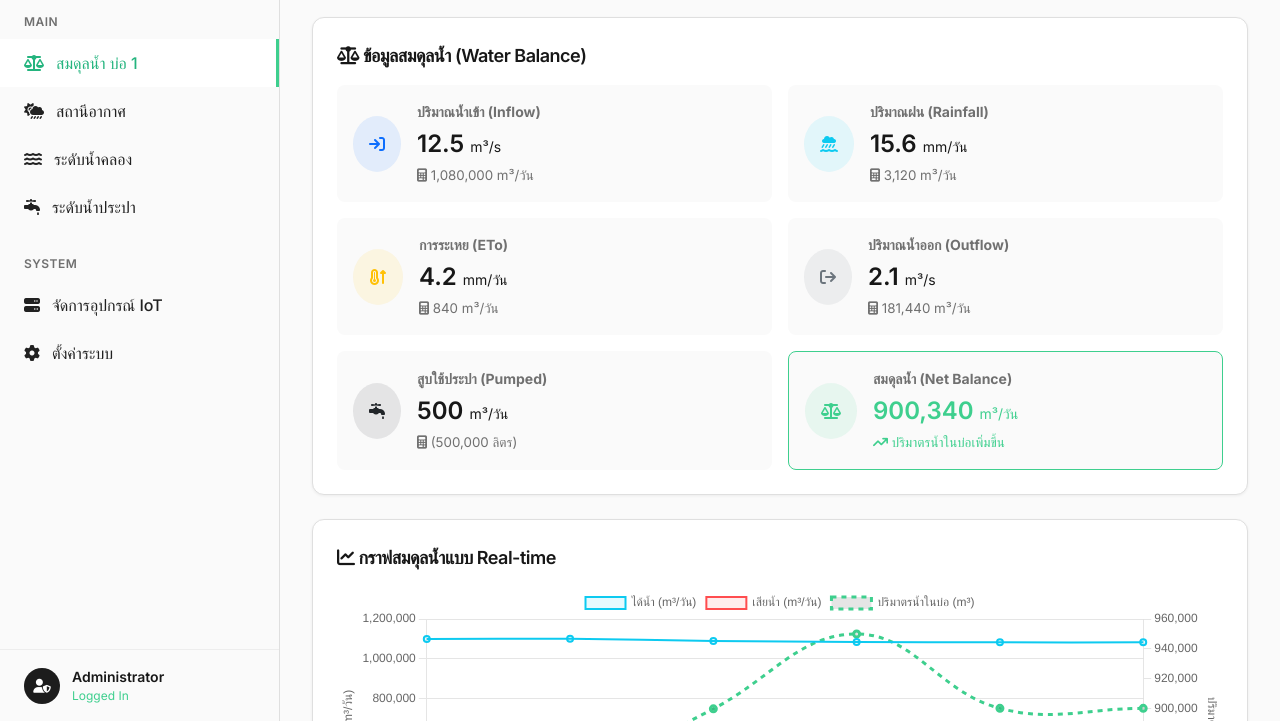
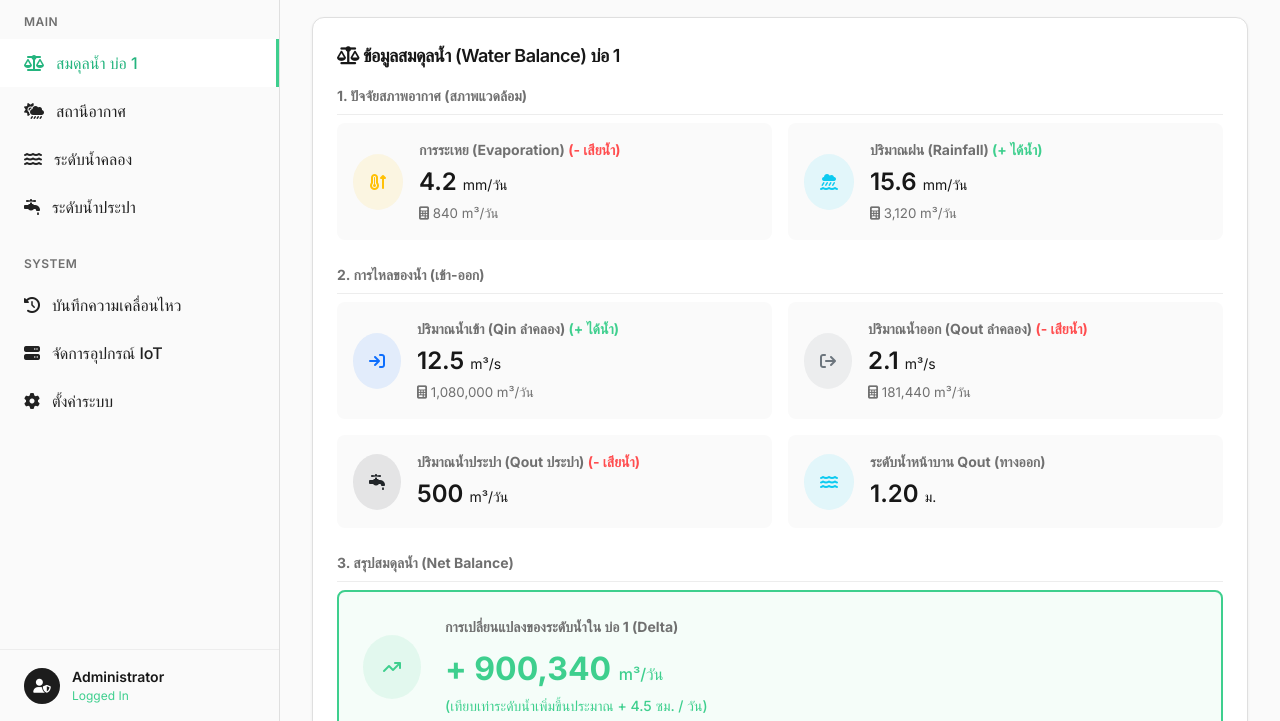
Before and after one commit to chanudom4686-arch/T01, a plain HTML site: page Frontend_Web/index.html in a window 1280 px wide. Shown: the part 79-800 px from the top of the page. Drawn offline with nearby package versions, Linux system fonts and the light colour scheme.

Commit message:
feat: redesign water balance pond1 and extract activity page

```diff
--- a/Frontend_Web/index.html
+++ b/Frontend_Web/index.html
@@ -38,6 +38,7 @@
             <a href="#/tap-water" class="nav-link" data-path="/tap-water"><i class="fa-solid fa-faucet-drip"></i> ระดับน้ำประปา</a>
 
             <div class="nav-section mt-4">System</div>
+            <a href="#/activity" class="nav-link" data-path="/activity"><i class="fa-solid fa-clock-rotate-left"></i> บันทึกความเคลื่อนไหว</a>
             <a href="#/devices" class="nav-link" data-path="/devices"><i class="fa-solid fa-server"></i> จัดการอุปกรณ์ IoT</a>
             <a href="#/settings" class="nav-link" data-path="/settings"><i class="fa-solid fa-gear"></i> ตั้งค่าระบบ</a>
         </nav>
--- a/Frontend_Web/js/app.js
+++ b/Frontend_Web/js/app.js
@@ -30,6 +30,7 @@ const routes = {
     '/weather': { file: 'weather.html', title: 'สถานีอากาศ' },
     '/river': { file: 'river.html', title: 'ระดับน้ำคลอง' },
     '/tap-water': { file: 'tap_water.html', title: 'ระดับน้ำประปา' },
+    '/activity': { file: 'activity.html', title: 'บันทึกความเคลื่อนไหว' },
     '/devices': { file: 'devices.html', title: 'จัดการอุปกรณ์ IoT' },
     '/settings': { file: 'settings.html', title: 'ตั้งค่าระบบ' },
 };
--- a/Frontend_Web/views/water_balance_pond1.html
+++ b/Frontend_Web/views/water_balance_pond1.html
@@ -1,77 +1,97 @@
 <div class="sp-card" style="margin-bottom: 24px;">
     <div class="sp-card-header">
-        <h3 class="sp-card-title"><i class="fa-solid fa-scale-balanced text-success"></i> ข้อมูลสมดุลน้ำ (Water Balance)</h3>
+        <h3 class="sp-card-title"><i class="fa-solid fa-scale-balanced text-success"></i> ข้อมูลสมดุลน้ำ (Water Balance) บ่อ 1</h3>
     </div>
+
+    <!-- Group 1: Environment (Rain & Evap) -->
+    <h4 style="font-size: 14px; color: var(--color-ink-mute); margin: 16px 0 8px 0; border-bottom: 1px solid var(--color-hairline-cool); padding-bottom: 8px;">1. ปัจจัยสภาพอากาศ (สภาพแวดล้อม)</h4>
     <div class="grid-2">
-        <!-- Inflow -->
+        <!-- Evaporation -->
         <div style="background: var(--color-canvas-soft); padding: 16px; border-radius: var(--rounded-md); display: flex; align-items: center;">
-            <div style="background: rgba(13, 110, 253, 0.1); color: #0d6efd; padding: 16px; border-radius: 50%; margin-right: 16px;">
-                <i class="fa-solid fa-arrow-right-to-bracket fs-2"></i>
+            <div style="background: rgba(255, 193, 7, 0.1); color: #ffc107; padding: 16px; border-radius: 50%; margin-right: 16px;">
+                <i class="fa-solid fa-temperature-arrow-up fs-2"></i>
             </div>
             <div>
-                <h6 style="color: var(--color-ink-mute); margin-bottom: 4px; font-size: 14px;">ปริมาณน้ำเข้า (Inflow)</h6>
-                <h3 style="font-size: 24px; font-weight: 600; margin: 0;">12.5 <span style="font-size: 14px; font-weight: 400;">m³/s</span></h3>
-                <small style="color: var(--color-ink-mute);"><i class="fa-solid fa-calculator"></i> 1,080,000 m³/วัน</small>
+                <h6 style="color: var(--color-ink-mute); margin-bottom: 4px; font-size: 14px;">การระเหย (Evaporation) <span style="color:#ff4d4f;">(- เสียน้ำ)</span></h6>
+                <h3 style="font-size: 24px; font-weight: 600; margin: 0;">4.2 <span style="font-size: 14px; font-weight: 400;">mm/วัน</span></h3>
+                <small style="color: var(--color-ink-mute);"><i class="fa-solid fa-calculator"></i> 840 m³/วัน</small>
             </div>
         </div>
-
         <!-- Rainfall -->
         <div style="background: var(--color-canvas-soft); padding: 16px; border-radius: var(--rounded-md); display: flex; align-items: center;">
             <div style="background: rgba(13, 202, 240, 0.1); color: #0dcaf0; padding: 16px; border-radius: 50%; margin-right: 16px;">
                 <i class="fa-solid fa-cloud-showers-water fs-2"></i>
             </div>
             <div>
-                <h6 style="color: var(--color-ink-mute); margin-bottom: 4px; font-size: 14px;">ปริมาณฝน (Rainfall)</h6>
+                <h6 style="color: var(--color-ink-mute); margin-bottom: 4px; font-size: 14px;">ปริมาณฝน (Rainfall) <span style="color:var(--color-primary);">(+ ได้น้ำ)</span></h6>
                 <h3 style="font-size: 24px; font-weight: 600; margin: 0;">15.6 <span style="font-size: 14px; font-weight: 400;">mm/วัน</span></h3>
                 <small style="color: var(--color-ink-mute);"><i class="fa-solid fa-calculator"></i> 3,120 m³/วัน</small>
             </div>
         </div>
+    </div>
 
-        <!-- Evaporation -->
+    <!-- Group 2: Canal In/Out -->
+    <h4 style="font-size: 14px; color: var(--color-ink-mute); margin: 24px 0 8px 0; border-bottom: 1px solid var(--color-hairline-cool); padding-bottom: 8px;">2. การไหลของน้ำ (เข้า-ออก)</h4>
+    <div class="grid-2">
+        <!-- Qin (Canal) -->
         <div style="background: var(--color-canvas-soft); padding: 16px; border-radius: var(--rounded-md); display: flex; align-items: center;">
-            <div style="background: rgba(255, 193, 7, 0.1); color: #ffc107; padding: 16px; border-radius: 50%; margin-right: 16px;">
-                <i class="fa-solid fa-temperature-arrow-up fs-2"></i>
+            <div style="background: rgba(13, 110, 253, 0.1); color: #0d6efd; padding: 16px; border-radius: 50%; margin-right: 16px;">
+                <i class="fa-solid fa-arrow-right-to-bracket fs-2"></i>
             </div>
             <div>
-                <h6 style="color: var(--color-ink-mute); margin-bottom: 4px; font-size: 14px;">การระเหย (ETo)</h6>
-                <h3 style="font-size: 24px; font-weight: 600; margin: 0;">4.2 <span style="font-size: 14px; font-weight: 400;">mm/วัน</span></h3>
-                <small style="color: var(--color-ink-mute);"><i class="fa-solid fa-calculator"></i> 840 m³/วัน</small>
+                <h6 style="color: var(--color-ink-mute); margin-bottom: 4px; font-size: 14px;">ปริมาณน้ำเข้า (Qin ลำคลอง) <span style="color:var(--color-primary);">(+ ได้น้ำ)</span></h6>
+                <h3 style="font-size: 24px; font-weight: 600; margin: 0;">12.5 <span style="font-size: 14px; font-weight: 400;">m³/s</span></h3>
+                <small style="color: var(--color-ink-mute);"><i class="fa-solid fa-calculator"></i> 1,080,000 m³/วัน</small>
             </div>
         </div>
-
-        <!-- Outflow -->
+        <!-- Qout (Canal) -->
         <div style="background: var(--color-canvas-soft); padding: 16px; border-radius: var(--rounded-md); display: flex; align-items: center;">
             <div style="background: rgba(108, 117, 125, 0.1); color: #6c757d; padding: 16px; border-radius: 50%; margin-right: 16px;">
                 <i class="fa-solid fa-arrow-right-from-bracket fs-2"></i>
             </div>
             <div>
-                <h6 style="color: var(--color-ink-mute); margin-bottom: 4px; font-size: 14px;">ปริมาณน้ำออก (Outflow)</h6>
+                <h6 style="color: var(--color-ink-mute); margin-bottom: 4px; font-size: 14px;">ปริมาณน้ำออก (Qout ลำคลอง) <span style="color:#ff4d4f;">(- เสียน้ำ)</span></h6>
                 <h3 style="font-size: 24px; font-weight: 600; margin: 0;">2.1 <span style="font-size: 14px; font-weight: 400;">m³/s</span></h3>
                 <small style="color: var(--color-ink-mute);"><i class="fa-solid fa-calculator"></i> 181,440 m³/วัน</small>
             </div>
         </div>
+    </div>
 
-        <!-- Pumped -->
+    <!-- Qout Tap & Qout Front Level -->
+    <div class="grid-2" style="margin-top: 16px;">
+        <!-- Qout Tap -->
         <div style="background: var(--color-canvas-soft); padding: 16px; border-radius: var(--rounded-md); display: flex; align-items: center;">
             <div style="background: rgba(33, 37, 41, 0.1); color: #212529; padding: 16px; border-radius: 50%; margin-right: 16px;">
                 <i class="fa-solid fa-faucet-drip fs-2"></i>
             </div>
             <div>
-                <h6 style="color: var(--color-ink-mute); margin-bottom: 4px; font-size: 14px;">สูบใช้ประปา (Pumped)</h6>
+                <h6 style="color: var(--color-ink-mute); margin-bottom: 4px; font-size: 14px;">ปริมาณน้ำประปา (Qout ประปา) <span style="color:#ff4d4f;">(- เสียน้ำ)</span></h6>
                 <h3 style="font-size: 24px; font-weight: 600; margin: 0;">500 <span style="font-size: 14px; font-weight: 400;">m³/วัน</span></h3>
-                <small style="color: var(--color-ink-mute);"><i class="fa-solid fa-calculator"></i> (500,000 ลิตร)</small>
             </div>
         </div>
-
-        <!-- Net Balance -->
-        <div style="background: var(--color-canvas-soft); padding: 16px; border-radius: var(--rounded-md); display: flex; align-items: center; border: 1px solid var(--color-primary);">
-            <div style="background: rgba(62, 207, 142, 0.1); color: var(--color-primary); padding: 16px; border-radius: 50%; margin-right: 16px;">
-                <i class="fa-solid fa-scale-balanced fs-2"></i>
+        <!-- Level Qout -->
+        <div style="background: var(--color-canvas-soft); padding: 16px; border-radius: var(--rounded-md); display: flex; align-items: center;">
+            <div style="background: rgba(13, 202, 240, 0.1); color: #0dcaf0; padding: 16px; border-radius: 50%; margin-right: 16px;">
+                <i class="fa-solid fa-water fs-2"></i>
             </div>
             <div>
-                <h6 style="color: var(--color-ink-mute); margin-bottom: 4px; font-size: 14px;">สมดุลน้ำ (Net Balance)</h6>
-                <h3 style="font-size: 24px; font-weight: 600; margin: 0; color: var(--color-primary);">900,340 <span style="font-size: 14px; font-weight: 400;">m³/วัน</span></h3>
-                <small style="color: var(--color-primary);"><i class="fa-solid fa-arrow-trend-up"></i> ปริมาตรน้ำในบ่อเพิ่มขึ้น</small>
+                <h6 style="color: var(--color-ink-mute); margin-bottom: 4px; font-size: 14px;">ระดับน้ำหน้าบาน Qout (ทางออก)</h6>
+                <h3 style="font-size: 24px; font-weight: 600; margin: 0;">1.20 <span style="font-size: 14px; font-weight: 400;">ม.</span></h3>
+            </div>
+        </div>
+    </div>
+
+    <!-- Group 3: Net Balance -->
+    <h4 style="font-size: 14px; color: var(--color-ink-mute); margin: 24px 0 8px 0; border-bottom: 1px solid var(--color-hairline-cool); padding-bottom: 8px;">3. สรุปสมดุลน้ำ (Net Balance)</h4>
+    <div style="background: rgba(62, 207, 142, 0.05); padding: 24px; border-radius: var(--rounded-md); border: 2px solid var(--color-primary); display: flex; align-items: center; justify-content: space-between; flex-wrap: wrap; gap: 16px;">
+        <div style="display: flex; align-items: center;">
+            <div style="background: rgba(62, 207, 142, 0.1); color: var(--color-primary); padding: 20px; border-radius: 50%; margin-right: 24px;">
+                <i class="fa-solid fa-arrow-trend-up fs-1"></i>
+            </div>
+            <div>
+                <h6 style="color: var(--color-ink-mute); margin-bottom: 8px; font-size: 14px;">การเปลี่ยนแปลงของระดับน้ำใน บ่อ 1 (Delta)</h6>
+                <h3 style="font-size: 32px; font-weight: 700; margin: 0; color: var(--color-primary);">+ 900,340 <span style="font-size: 16px; font-weight: 500;">m³/วัน</span></h3>
+                <small style="color: var(--color-primary); font-weight: 500; font-size: 14px;">(เทียบเท่าระดับน้ำเพิ่มขึ้นประมาณ + 4.5 ซม. / วัน)</small>
             </div>
         </div>
     </div>
```
Also changed, not shown: Frontend_Web/views/activity.html (added, +72 -0 lines).
